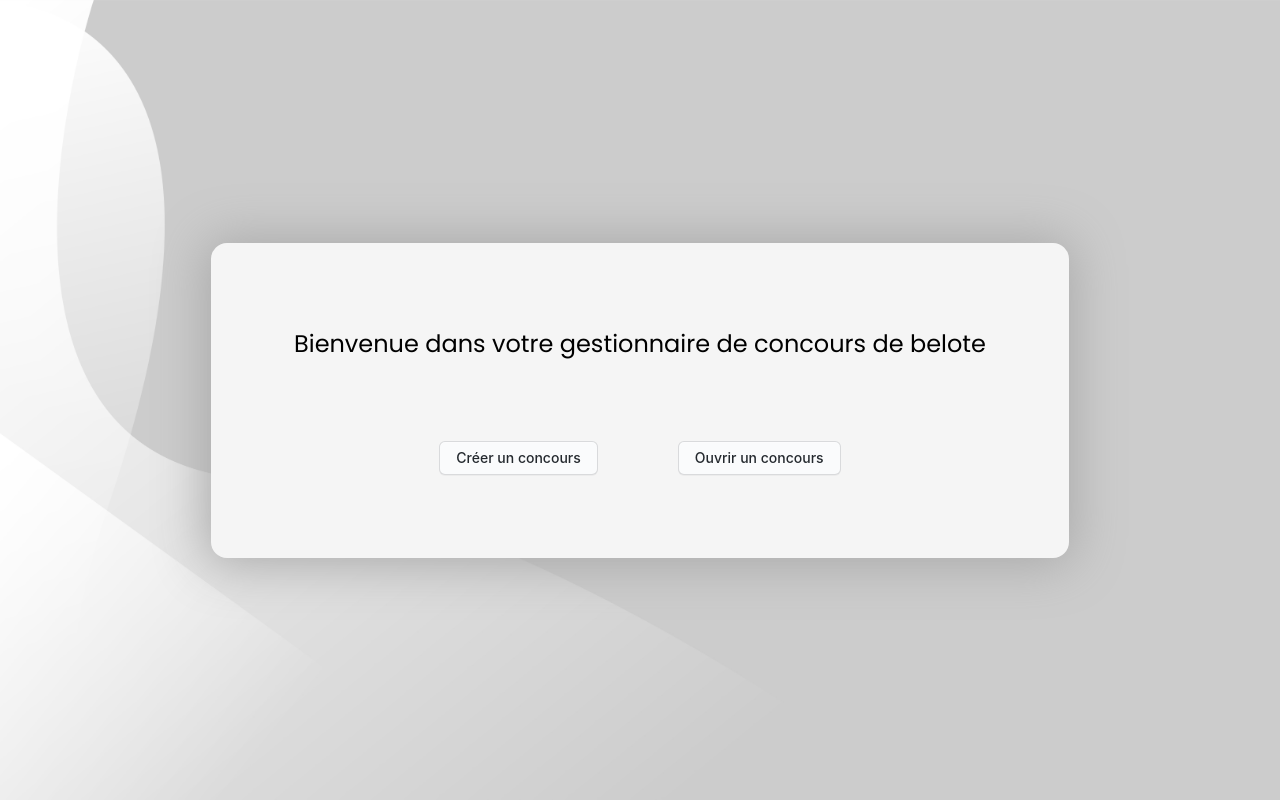
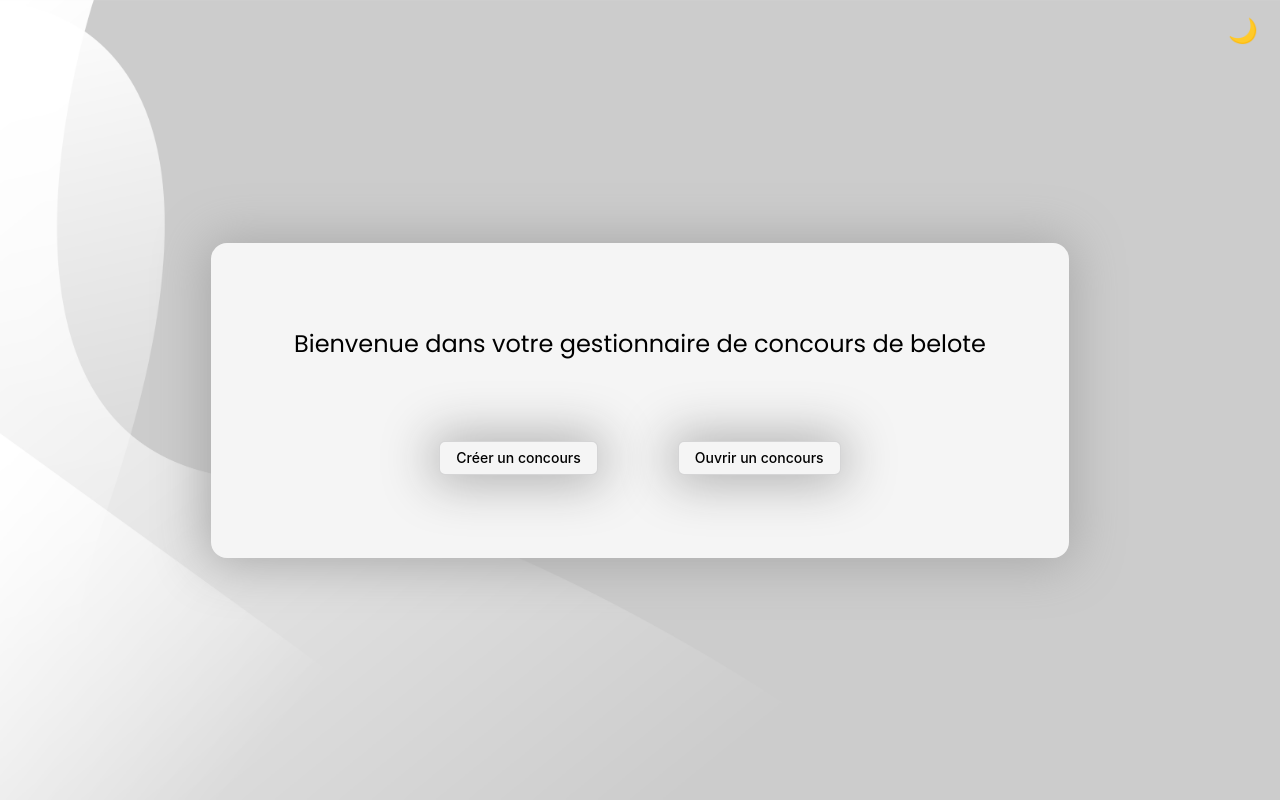
Before and after one commit to julianoMa/BelotePlus, a Flask app: page / in a window 1280 px wide. Run offline with Flask 3, Linux system fonts and the light colour scheme.

Commit message:
starting to add light/dark mode ; continuing the project. NOT FINISHED

```diff
--- a/app.py
+++ b/app.py
@@ -1,5 +1,5 @@
 import sys
-sys.dont_write_bytecode = True
+sys.dont_write_bytecode = True # To prevent creation of "__pycache__" folder
 
 from flask import Flask, render_template, request, redirect, url_for
 from utils.init import *
@@ -25,8 +25,11 @@ def tournaments():
         elif action == "delete":
             delete_tournament(tournament_name)
 
-    tournament_names = get_tournaments_names()
-    return render_template("manage-tournaments.html", tournaments=tournament_names)
+    try:
+        tournament_names = get_tournaments_names()
+        return render_template("manage-tournaments.html", tournaments=tournament_names)
+    except sqlite3.OperationalError:
+        return redirect(url_for("index"))
 
 @app.route("/new-tournament", methods=["GET", "POST"])
 def register():
@@ -43,12 +46,39 @@ def register():
 @app.route("/manage-teams", methods=["GET", "POST"])
 def teams():
     tournament = request.args.get("tournament")
-    print(get_teams(tournament))
 
+    if request.method == "POST":
+        action = request.form.get("action")
 
+        if action == "create":
+            player1 = request.form['player1']
+            player2 = request.form['player2']
+            tournament = request.form['tournament']
 
+            add_team(tournament, player1, player2)
 
-    return render_template("manage-teams.html")
+            return redirect(url_for("teams", tournament=tournament))
+
+        if action == "delete":
+            id = request.form['team']
+            tournament_name = request.form['tournament']
+
+            delete_team(id, tournament_name)
+
+            return redirect(url_for("teams", tournament=tournament_name))
+
+        if action == "start":
+            tournament_name = request.form['tournament']
+
+            update_step(tournament_name, 1)
+
+    teams_list = get_teams(tournament)
+    teams = []
+
+    for id, tournament, player1, player2 in teams_list:
+        teams.append({"id": id, "player1": player1, "player2": player2})
+
+    return render_template("manage-teams.html", tournament=tournament, teams=teams)
 
 @app.route("/rounds", methods=["GET", "POST"])
 def rounds():
@@ -62,10 +92,13 @@ def editscores():
 def ranking():
     return True
 
+@app.route("/archives", methods=["GET", "POST"])
+def archives():
+    return True
+
 if __name__ == "__main__":
     print("🛠️  Starting checks...")
     if db_checks() == True:
         print("✅ Database ")
 
-    print("⏳ Starting Web Server")
-    app.run(debug=True)
+    start_server(app)
--- a/static/css/base.css
+++ b/static/css/base.css
@@ -4,6 +4,38 @@
     font-weight: normal;
     font-style: normal;
     font-display: swap;
+}
+
+:root {
+  --bg-color: whitesmoke;
+  --bg-color-shadow: rgb(170, 170, 170);
+  --text-color: #000000;
+
+  --bg-image: url(../img/bg-light.jpg)
+}
+
+body.dark-mode {
+  --bg-color: #121212;
+  --bg-color-shadow: #000000;
+  --text-color: whitesmoke;
+
+  --bg-image: url(../img/bg-dark.jpg)
+}
+
+#theme-toggle {
+  position: fixed;
+  top: 1rem;
+  right: 1rem;
+  background: none;
+  border: none;
+  font-size: 1.5rem;
+  cursor: pointer;
+  color: #000;
+  transition: transform 0.2s ease;
+}
+
+#theme-toggle:hover {
+  transform: scale(1.1);
 }
 
 html, body {
@@ -16,7 +48,11 @@ html, body {
     font-weight: normal;
     font-style: normal;
 
-    background-image: url(../img/bg.jpg);
+    color: var(--text-color)
+}
+
+body {
+    background-image: var(--bg-image);
     background-size: cover;
     background-repeat: no-repeat;
     background-position: center;
@@ -24,17 +60,17 @@ html, body {
 
 a {
     text-decoration: none;
-    color: black;
+    color: var(--text-color)
 }
 
 .container {
-    background-color: whitesmoke;
+    background-color: var(--bg-color);
 
     border-width: 0.2rem;
     border-style: solid;
-    border-color: whitesmoke;
+    border-color: var(--bg-color);
     border-radius: 1rem;
-    box-shadow: -1px 1px 50px 6px rgb(170, 170, 170);
+    box-shadow: -1px 1px 50px 6px var(--bg-color-shadow);
 
     padding: 5rem;
     gap: 5rem;
@@ -47,12 +83,11 @@ a {
 
 .button-4 {
   appearance: none;
-  background-color: #FAFBFC;
+  background-color: var(--bg-color);
   border: 1px solid rgba(27, 31, 35, 0.15);
   border-radius: 6px;
-  box-shadow: rgba(27, 31, 35, 0.04) 0 1px 0, rgba(255, 255, 255, 0.25) 0 1px 0 inset;
+  box-shadow: -1px 1px 50px 6px var(--bg-color-shadow);
   box-sizing: border-box;
-  color: #24292E;
   cursor: pointer;
   display: inline-block;
   font-family: -apple-system, system-ui, "Segoe UI", Helvetica, Arial, sans-serif, "Apple Color Emoji", "Segoe UI Emoji";
--- a/static/css/teams.css
+++ b/static/css/teams.css
@@ -44,3 +44,7 @@ form {
 .container {
     width: 50rem;
 }
+
+label {
+    margin-bottom: 1rem;
+}
--- a/templates/index.html
+++ b/templates/index.html
@@ -10,10 +10,13 @@
 
     <link rel="stylesheet" href="{{ url_for('static', filename='css/base.css') }}">
     <link rel="stylesheet" href="{{ url_for('static', filename='css/index.css') }}">
+
 </head>
 
 <body>
     <main>
+        <button id="theme-toggle">🌙</button>
+
         <div class="container">
             <p>Bienvenue dans votre gestionnaire de concours de belote</p>
             <div class="links">
@@ -25,3 +28,22 @@
 </body>
 
 </html>
+
+<script>
+const toggleButton = document.getElementById('theme-toggle');
+const currentTheme = localStorage.getItem('theme');
+
+if (currentTheme === 'dark') {
+  document.body.classList.add('dark-mode');
+  toggleButton.textContent = '☀️';
+}
+
+toggleButton.addEventListener('click', () => {
+  document.body.classList.toggle('dark-mode');
+
+  const theme = document.body.classList.contains('dark-mode') ? 'dark' : 'light';
+  localStorage.setItem('theme', theme);
+
+  toggleButton.textContent = theme === 'dark' ? '☀️' : '🌙';
+});
+</script>
```
Also changed, not shown: templates/manage-teams.html (+15 -4 lines), utils/db.py (+25 -6 lines), utils/init.py (+25 -0 lines), static/img/bg-dark.jpg (added), static/img/bg-light.jpg (renamed from static/img/bg.jpg), templates/concours.html (added).
